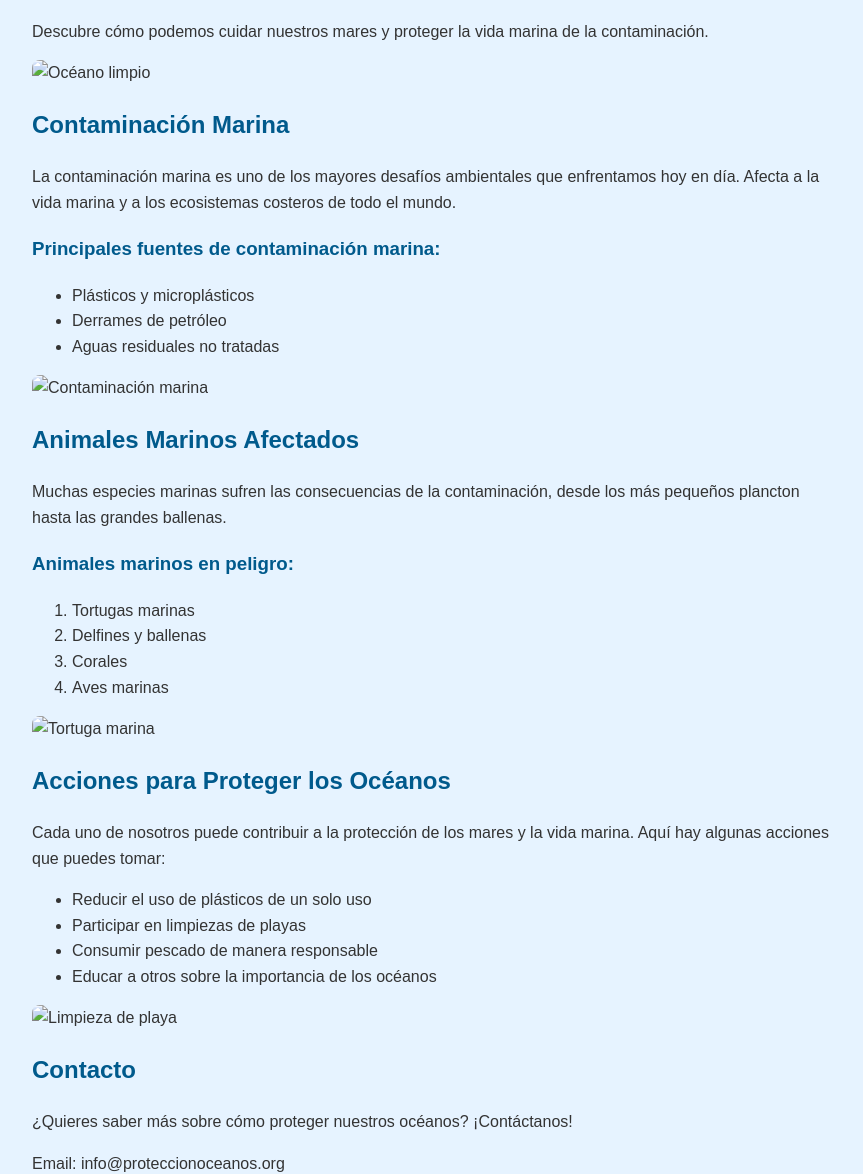
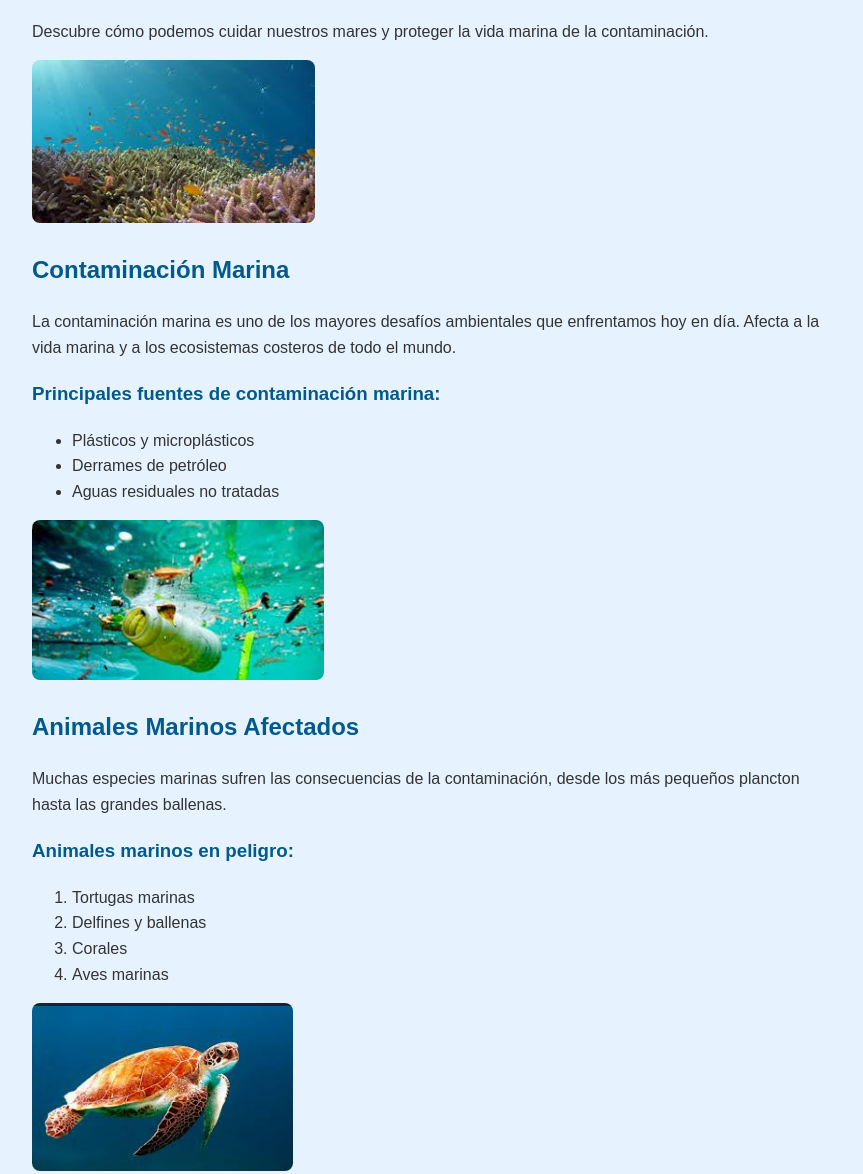
Before and after one commit to paulagustina352/contaminacionmarina, a plain HTML site: page index.html in a window 1280 px wide. Shown: the part 141-1315 px from the top of the page, without its empty margins (208-1071 px from the left). Drawn offline with Linux system fonts and the light colour scheme.

Commit message:
se cambian elementos img

```diff
--- a/index.html
+++ b/index.html
@@ -47,7 +47,7 @@
     <div id="inicio">
         <h1>Protección de Nuestros Océanos</h1>
         <p>Descubre cómo podemos cuidar nuestros mares y proteger la vida marina de la contaminación.</p>
-        <img src="/api/placeholder/400/300" alt="Océano limpio">
+        <img src="limpio.png" alt="Océano limpio">
     </div>
 
     <div id="contaminacion">
@@ -59,7 +59,7 @@
             <li>Derrames de petróleo</li>
             <li>Aguas residuales no tratadas</li>
         </ul>
-        <img src="/api/placeholder/400/300" alt="Contaminación marina">
+        <img src="sucio.png" alt="Contaminación marina">
     </div>
 
     <div id="animales">
@@ -72,7 +72,7 @@
             <li>Corales</li>
             <li>Aves marinas</li>
         </ol>
-        <img src="/api/placeholder/400/300" alt="Tortuga marina">
+        <img src="tortuga.png" alt="Tortuga marina">
     </div>
 
     <div id="acciones">
@@ -84,7 +84,7 @@
             <li>Consumir pescado de manera responsable</li>
             <li>Educar a otros sobre la importancia de los océanos</li>
         </ul>
-        <img src="/api/placeholder/400/300" alt="Limpieza de playa">
+        <img src="limpieza.png" alt="Limpieza de playa">
     </div>
 
     <div id="contacto">
```
